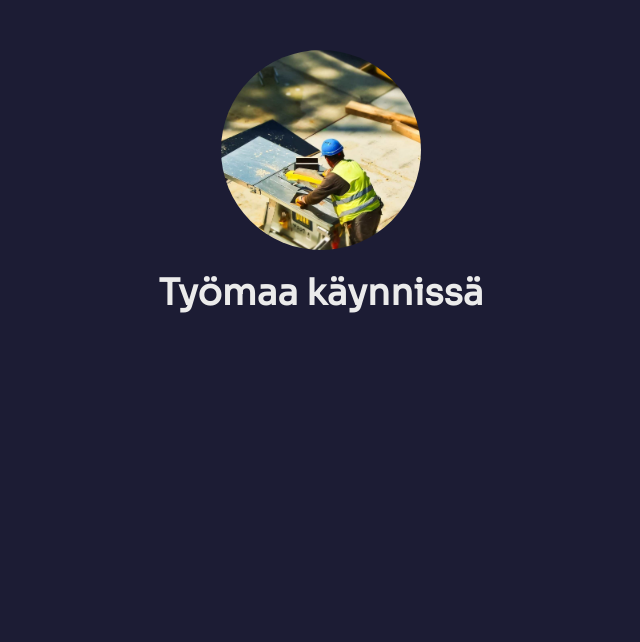
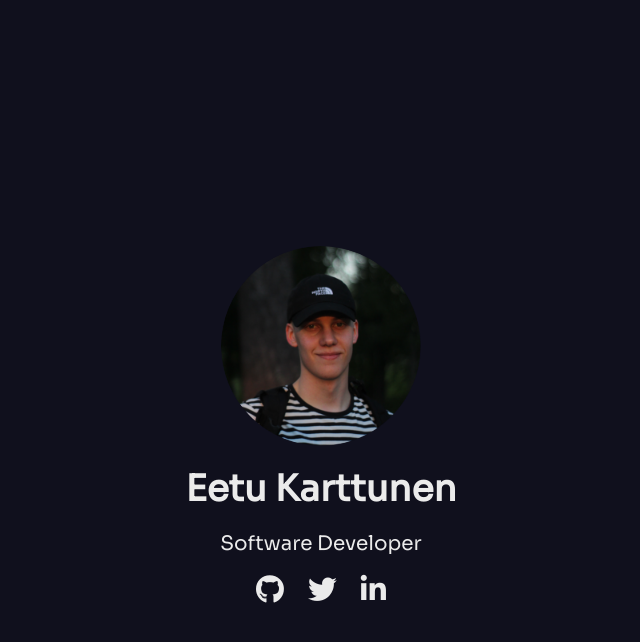
Before and after one commit to eetukarttunen/eetu-karttunen-portfolio, a React (Create React App) app: page / in a window 1280 px wide. Shown: the top 642 px of the page, without its empty margins (319-959 px from the left). Built offline with nearby package versions, Linux system fonts and the light colour scheme.

Commit message:
added new frontpage styling and liks position

```diff
--- a/package.json
+++ b/package.json
@@ -31,6 +31,7 @@
     "@emotion/styled": "^11.10.5",
     "react": "^16.8.0",
     "react-dom": "^16.8.0",
+    "react-router-dom": "^6.8.1",
     "react-scripts": "^5.0.1"
   }
 }
--- a/src/App.css
+++ b/src/App.css
@@ -1,5 +1,5 @@
 .App {
-  background-color: #1c1c34;
+  background-color: #10101d;
   display: flex;
   flex-direction: column;
   min-height: 100vh;
@@ -7,7 +7,7 @@
 .App-header {
   text-align: center;
   height: 100vh;
-  max-width: 1000px;
+  max-width: 1024px;
   margin: auto;
-  /*border: 3px solid green;*/
+  /*border: 1px solid green;*/
 }
--- a/src/Components/Intro.css
+++ b/src/Components/Intro.css
@@ -2,6 +2,8 @@
   display: flex;
   flex-direction: column;
   align-items: center;
+  justify-content: center;
+  height: 100vh; /* full screen height */
 }
 
 .profile-image {
@@ -21,7 +23,6 @@
 
 .profile-title {
   font-size: 20px;
-  margin-top: 10px;
   color: rgb(235, 235, 235);
   font-weight: 400;
   text-align: center;
--- a/src/Components/Intro.js
+++ b/src/Components/Intro.js
@@ -5,14 +5,32 @@ function Intro() {
 
   return (
     <div className="profile">
-    <img
-      src="./icons/dummy.jpg"
-      alt="Profile"
-      className="profile-image"
-    />
-    <h2 className="profile-name">Työmaa käynnissä</h2>
+      <img
+        src="./icons/eetu.png"
+        alt="Profile"
+        className="profile-image"
+      />
 
-  </div>
+      <h2 className="profile-name">Eetu Karttunen</h2>
+      <p className="profile-title">Software Developer</p>
+      <div style={{ display: "flex", justifyContent: "space-between" }}>
+
+        <a href="https://github.com/eetukarttunen" aria-label="linkedin" style={{ color: "white", textAlign: "center", padding: "0px 12px 0px 12px" }}>
+          <i className="fab fa-github"></i>
+        </a>
+
+        <a href="https://twitter.com/eetudev" aria-label="twitter" style={{ color: "white", textAlign: "center", padding: "0px 12px 0px 12px" }}>
+          <i className="fab fa-twitter"></i>
+        </a>
+
+        <a href="https://www.linkedin.com/in/eetukarttunen" aria-label="linkedin" style={{ color: "white", textAlign: "center", padding: "0px 12px 0px 12px" }}>
+          <i className="fab fa-linkedin-in"></i>
+        </a>
+      </div>
+
+
+
+    </div>
   );
 }
 
--- a/src/Navigation/Navigation.css
+++ b/src/Navigation/Navigation.css
@@ -18,6 +18,57 @@
     transition: all 0.5s ease-in-out;
 }
 
+.navigation {
+    display: flex;
+    justify-content: space-between;
+    align-items: center;
+    padding: 1rem;
+    background-color: rgb(241, 245, 255);
+    color: #10101d;
+  }
+
+  .navbar-container {
+    background-color: rgb(241, 245, 255);
+    display: flex;
+    justify-content: space-between;
+    align-items: center;
+    width: 100%;
+    max-width: 1024px;
+    margin: 0 auto;
+  }
+
+  .navbar-brand {
+    background-color: rgb(241, 245, 255);
+    font-size: 1.5rem;
+    font-weight: bold;
+    color: #10101d;
+    text-decoration: none;
+  }
+
+  .navbar-links {
+    background-color: rgb(241, 245, 255);
+    display: flex;
+    align-items: center;
+  }
+
+  .navbar-link {
+    background-color: rgb(241, 245, 255);
+    margin-left: 1rem;
+    font-size: 1.25rem;
+    color: #10101d;
+    text-decoration: none;
+  }
+
+  @media (max-width: 767px) {
+    .navbar-container {
+        background-color: rgb(241, 245, 255);
+        display: flex;
+        justify-content: space-between;
+        align-items: center;
+        max-width: 1024px;
+        margin: 0 auto;
+      }
+  }
 .navigation-container {
     transition: all 1s ease-in-out;
     list-style-type: none;
@@ -25,25 +76,21 @@
     max-width: 1024px;
     margin: auto;
 }
-
-.navigation {
-    background-color: #1c1c34;
-    /*background-color: #1a2415;*/
-    width: 100%;
-}
 .navigation-styling {
     display: flex;
     justify-content: center;
     align-items: center;
     height: 80px;
     font-size: 1em;
+    background-color: rgb(241, 245, 255);
 }
 
 .navibar-right-menu {
     width: 50%;
     height: 50%;
-    color: rgb(241, 245, 255);
+    color: #10101d;
     text-align: center;
+    background-color: rgb(241, 245, 255);
 }
 
 @media screen and (max-width: 900px) {
--- a/src/Navigation/Navigation.js
+++ b/src/Navigation/Navigation.js
@@ -1,30 +1,29 @@
-import React from 'react';
+import * as React from "react";
+import { BrowserRouter as Router, Link } from 'react-router-dom';
 import './Navigation.css';
 
 function Navigation() {
-/*
 
-                <div className='navibar-right-menu'>
-                <a href="https://www.youtube.com/watch?v=H8ZH_mkfPUY&ab_channel=EderKFCard" aria-label="twitter" style={{color: "white"}}>
-                    <i className="fab fa-twitter"></i>
-                </a>
-                <a href="https://github.com/eetukarttunen" aria-label="linkedin" style={{color: "white"}}>
-                    <i className="fab fa-github"></i>
-                </a>
-                <a href="https://www.linkedin.com/in/eetukarttunen" aria-label="linkedin" style={{color: "white"}}>
-                    <i className="fab fa-linkedin-in"></i>
-                </a>
+    return (
+        <nav className="navigation">
+            <div className="navbar-container">
+                <Router>
+                    <Link to="/" className="navbar-brand">
+                        EK
+                    </Link>
+                    <div className="navbar-links">
+                        <Link to="/about" className="navbar-link">
+                            About
+                        </Link>
+                        <Link to="/contact" className="navbar-link">
+                            Contact
+                        </Link>
+                    </div>
+                </Router>
+            </div>
 
-*/
-  return (
-    <div className="navigation">
-        <div className="navigation-container">
-            <div className="navigation-styling">
-                <h1 className='navibar-right-menu'></h1>
-            </div>
-        </div>
-    </div>
-  );
+        </nav>
+    );
 }
 
 export default Navigation;
--- a/src/index.css
+++ b/src/index.css
@@ -15,5 +15,5 @@ code {
 }
 
 * {
-  background-color: #1c1c34;
+  background-color: #10101d;
 }
```
Also changed, not shown: 1 other file (tests, documents, lock files or other folders).
